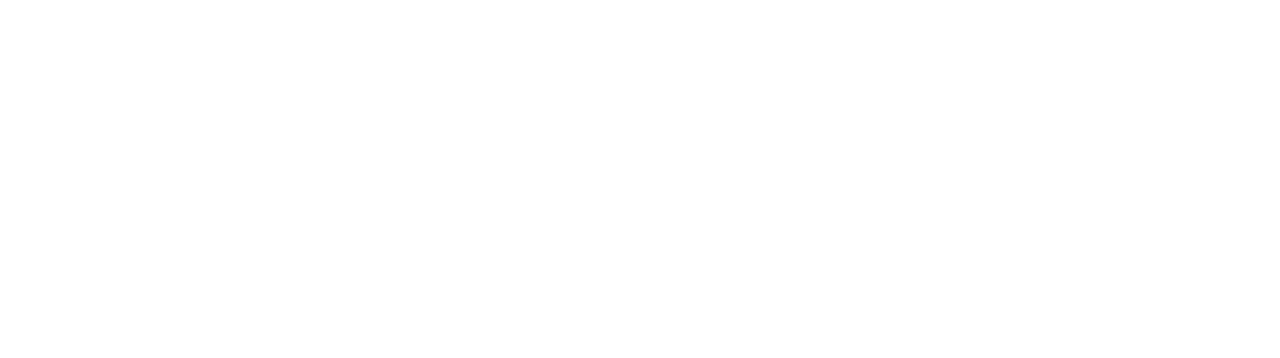
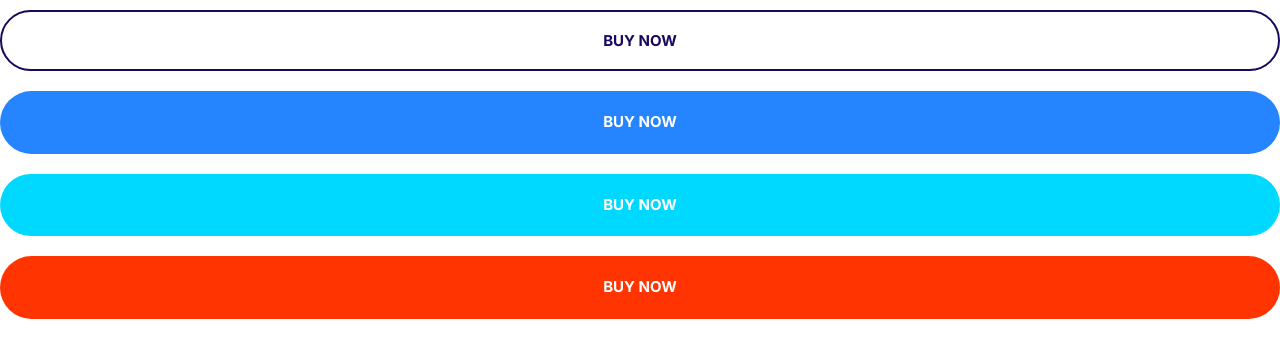
Before and after one commit to SilBenjamin/project, a plain HTML site: page index.html in a window 1280 px wide. Drawn offline with Linux system fonts and the light colour scheme.

Commit message:
Build the button components.

```diff
--- a/CSS/styles.css
+++ b/CSS/styles.css
@@ -6,6 +6,12 @@
     --color-headings: #1b0760;
     --color-body: #918ca4;
 
+}
+
+*,
+*::after,
+*::before {
+    box-sizing: border-box;
 }
 
 /* Typography */
@@ -160,11 +166,75 @@ a {
 }
 
 .icon-container {
+    align-items: center;
     background: #f3f9fa;
-    width: 64px;
-    height: 64px;
     border-radius: 100%;
     display: inline-flex;
+    height: 64px;
     justify-content: center;
-    align-items: center;
+    width: 64px;
 }
+
+/* Buttons */
+.btn {
+    border-radius: 40px;
+    border: 0;
+    cursor: pointer;
+    font-size: 1.8rem;
+    font-weight: 600;
+    margin: 1rem 0;
+    padding: 2rem 3rem;
+    text-align: center;
+    text-transform: uppercase;
+    white-space: nowrap;
+}
+
+.btn--primary {
+    background: var(--color-primary);
+    color: #fff;
+}
+
+.btn--primary:hover {
+    background: #4091fb;
+}
+
+.btn--secondary {
+    background: var(--color-secondary);
+    color: #fff;
+}
+
+.btn--secondary:hover {
+    background: #00c8eb;
+
+}
+
+.btn--accent {
+    background: var(--color-accent);
+    color: #fff;
+}
+
+.btn--accent:hover {
+    background: #e93609;
+}
+
+.btn--outline {
+    background: #fff;
+    color: var(--color-headings);
+    border: 2px solid var(--color-headings);
+}
+
+.btn--outline:hover {
+    background: var(--color-headings);
+    color: #fff;
+}
+
+.btn--block {
+    width: 100%;
+    display: inline-block;
+}
+
+@media screen and (min-width: 1024px) {
+    .btn {
+        font-size: 1.5rem;
+    }
+}
--- a/index.html
+++ b/index.html
@@ -12,6 +12,9 @@
     <link rel="stylesheet" href="CSS/styles.css">
 </head>
 <body>
-
+    <button class="btn btn--outline btn--block">Buy Now</button>
+    <a href="" class="btn btn--primary btn--block">Buy Now</a>
+    <a href="" class="btn btn--secondary btn--block">Buy Now</a>
+    <a href="" class="btn btn--accent btn--block">Buy Now</a>
 </body>
 </html>
```
Also changed, not shown: Components/buttons.html (added, +4 -0 lines).
